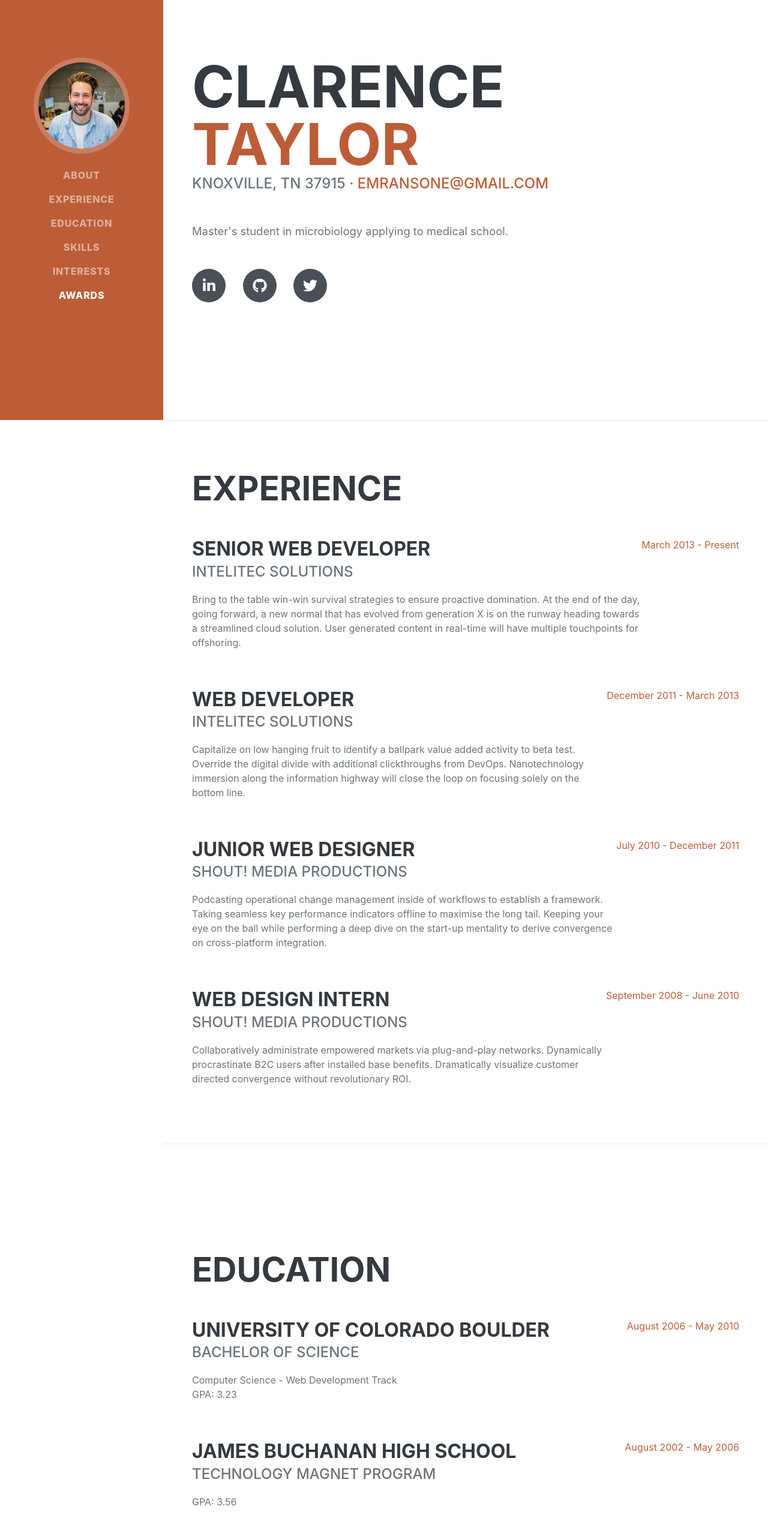
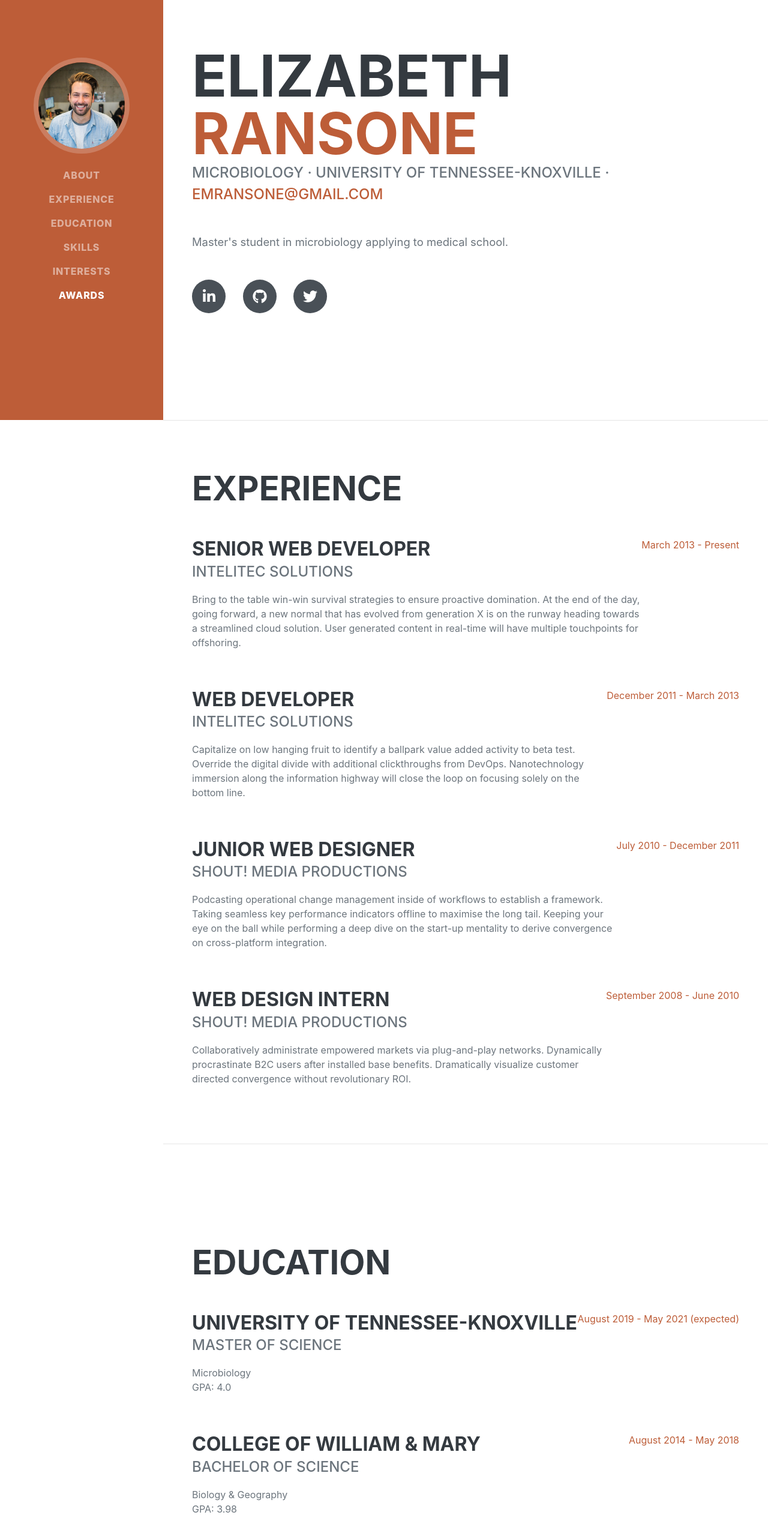
Before and after one commit to ElizabethRansone/elizabethransone.github.io, a plain HTML site: page index.html in a window 1280 px wide. Shown: the part 100-2660 px from the top of the page at 60% size. Drawn offline with nearby package versions, Linux system fonts and the light colour scheme; a web font is replaced by a local one.

Commit message:
Update index.html

```diff
--- a/index.html
+++ b/index.html
@@ -40,11 +40,11 @@
             <section class="resume-section" id="about">
                 <div class="resume-section-content">
                     <h1 class="mb-0">
-                        Clarence
-                        <span class="text-primary">Taylor</span>
+                        Elizabeth
+                        <span class="text-primary">Ransone</span>
                     </h1>
                     <div class="subheading mb-5">
-                        Knoxville, TN 37915 ·
+                       Microbiology · University of Tennessee-Knoxville ·
                         <a href="mailto:emransone@gmail.com">emransone@gmail.com</a>
                     </div>
                     <p class="lead mb-5">Master's student in microbiology applying to medical school.</p>
@@ -101,20 +101,21 @@
                     <h2 class="mb-5">Education</h2>
                     <div class="d-flex flex-column flex-md-row justify-content-between mb-5">
                         <div class="flex-grow-1">
-                            <h3 class="mb-0">University of Colorado Boulder</h3>
-                            <div class="subheading mb-3">Bachelor of Science</div>
-                            <div>Computer Science - Web Development Track</div>
-                            <p>GPA: 3.23</p>
+                            <h3 class="mb-0">University of Tennessee-Knoxville</h3>
+                            <div class="subheading mb-3">Master of Science</div>
+                            <div>Microbiology</div>
+                            <p>GPA: 4.0</p>
                         </div>
-                        <div class="flex-shrink-0"><span class="text-primary">August 2006 - May 2010</span></div>
+                        <div class="flex-shrink-0"><span class="text-primary">August 2019 - May 2021 (expected)</span></div>
                     </div>
                     <div class="d-flex flex-column flex-md-row justify-content-between">
                         <div class="flex-grow-1">
-                            <h3 class="mb-0">James Buchanan High School</h3>
-                            <div class="subheading mb-3">Technology Magnet Program</div>
-                            <p>GPA: 3.56</p>
+                            <h3 class="mb-0">College of William & Mary</h3>
+                            <div class="subheading mb-3">Bachelor of Science</div>
+                            <div>Biology & Geography</div>
+                            <p>GPA: 3.98</p>
                         </div>
-                        <div class="flex-shrink-0"><span class="text-primary">August 2002 - May 2006</span></div>
+                        <div class="flex-shrink-0"><span class="text-primary">August 2014 - May 2018</span></div>
                     </div>
                 </div>
             </section>
@@ -176,41 +177,31 @@
                     <ul class="fa-ul mb-0">
                         <li>
                             <span class="fa-li"><i class="fas fa-trophy text-warning"></i></span>
-                            Google Analytics Certified Developer
+                            Student/Faculty Research Award for the project "Using next generation sequencing to define the evolving microbiome of an insect-infecting nematode, University of Tennessee-Knoxville, $4,160
                         </li>
                         <li>
                             <span class="fa-li"><i class="fas fa-trophy text-warning"></i></span>
-                            Mobile Web Specialist - Google Certification
+                            Illumina NovaSeq Mini-grant, University of Tennessee-Knoxville Sequencing Core, Runner-up, $1,860
                         </li>
                         <li>
                             <span class="fa-li"><i class="fas fa-trophy text-warning"></i></span>
-                            1
-                            <sup>st</sup>
-                            Place - University of Colorado Boulder - Emerging Tech Competition 2009
+                            National Science Foundation Graduate Research Fellowship, 2018-2023, $138,000
                         </li>
                         <li>
                             <span class="fa-li"><i class="fas fa-trophy text-warning"></i></span>
-                            1
-                            <sup>st</sup>
-                            Place - University of Colorado Boulder - Adobe Creative Jam 2008 (UI Design Category)
+                            Fulbright Study/Research Award to Germany, 2018-2019
                         </li>
                         <li>
                             <span class="fa-li"><i class="fas fa-trophy text-warning"></i></span>
-                            2
-                            <sup>nd</sup>
-                            Place - University of Colorado Boulder - Emerging Tech Competition 2008
+                            Phi Beta Kappa, Alpha Chapter, College of William & Mary
                         </li>
                         <li>
                             <span class="fa-li"><i class="fas fa-trophy text-warning"></i></span>
-                            1
-                            <sup>st</sup>
-                            Place - James Buchanan High School - Hackathon 2006
+                           William & Mary Alumni Association Organismal Biology Prize (for top graduate in ecology), 2018
                         </li>
                         <li>
                             <span class="fa-li"><i class="fas fa-trophy text-warning"></i></span>
-                            3
-                            <sup>rd</sup>
-                            Place - James Buchanan High School - Hackathon 2005
+                            James Monroe Scholar, College of William & Mary, 2014-2018
                         </li>
                     </ul>
                 </div>
```
